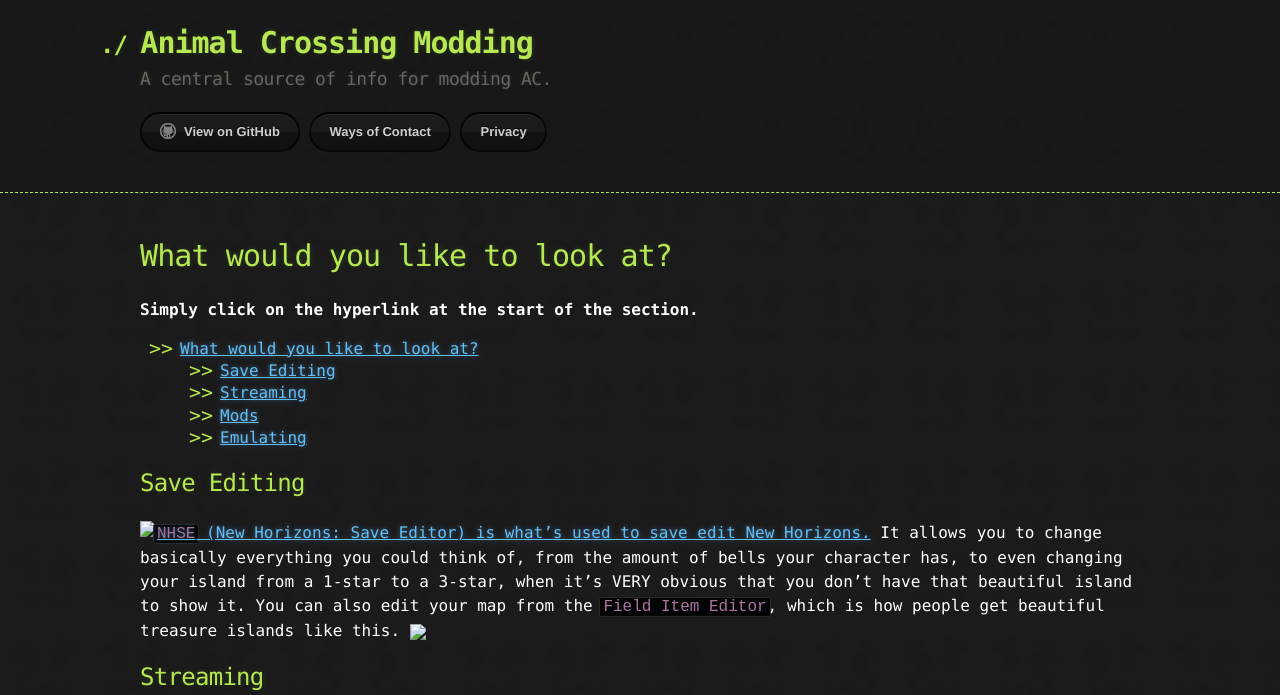
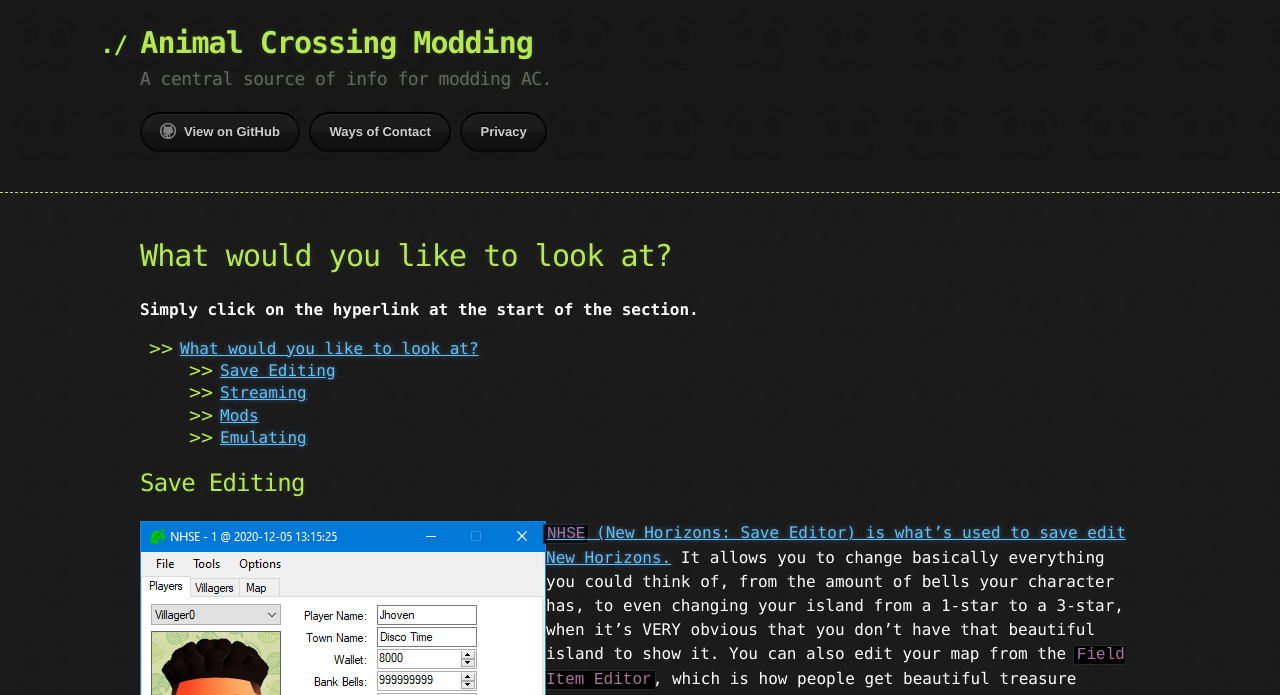
Before and after one commit to inconsistent-dg/AC-Modding, a Jekyll site: the page built from ACNH.md, in a window 1280 px wide. Shown: the top 695 px of the page. Built offline with Jekyll 4.4.1, drawn with Linux system fonts in a browser that asks for light colours; our own code applies the rules of GitHub Pages for plain Markdown files; grey boxes are pictures that could not be loaded.

Commit message:
but you're KILLING MY LOVE
and it will destroy me

```diff
--- a/ACNH.md
+++ b/ACNH.md
@@ -13,7 +13,7 @@ description: Available pages on tools for NH
   - [Emulating](#emulating)
 
 ## Save Editing
-<img align="left" src="./assets/images/NH/NHSE.png">
+<img align="left" src="./assets/images/NH/SE/NHSE.png">
 
 [`NHSE` (New Horizons: Save Editor) is what's used to save edit New Horizons.](/ACNH/NHSE) It allows you to change basically everything you could think of, from the amount of bells your character has, to even changing your island from a 1-star to a 3-star, when it's VERY obvious that you don't have that beautiful island to show it. You can also edit your map from the `Field Item Editor`, which is how people get beautiful treasure islands like this.
 <img align="center" src="./assets/images/NH/FieldItemEditor.png">
```
